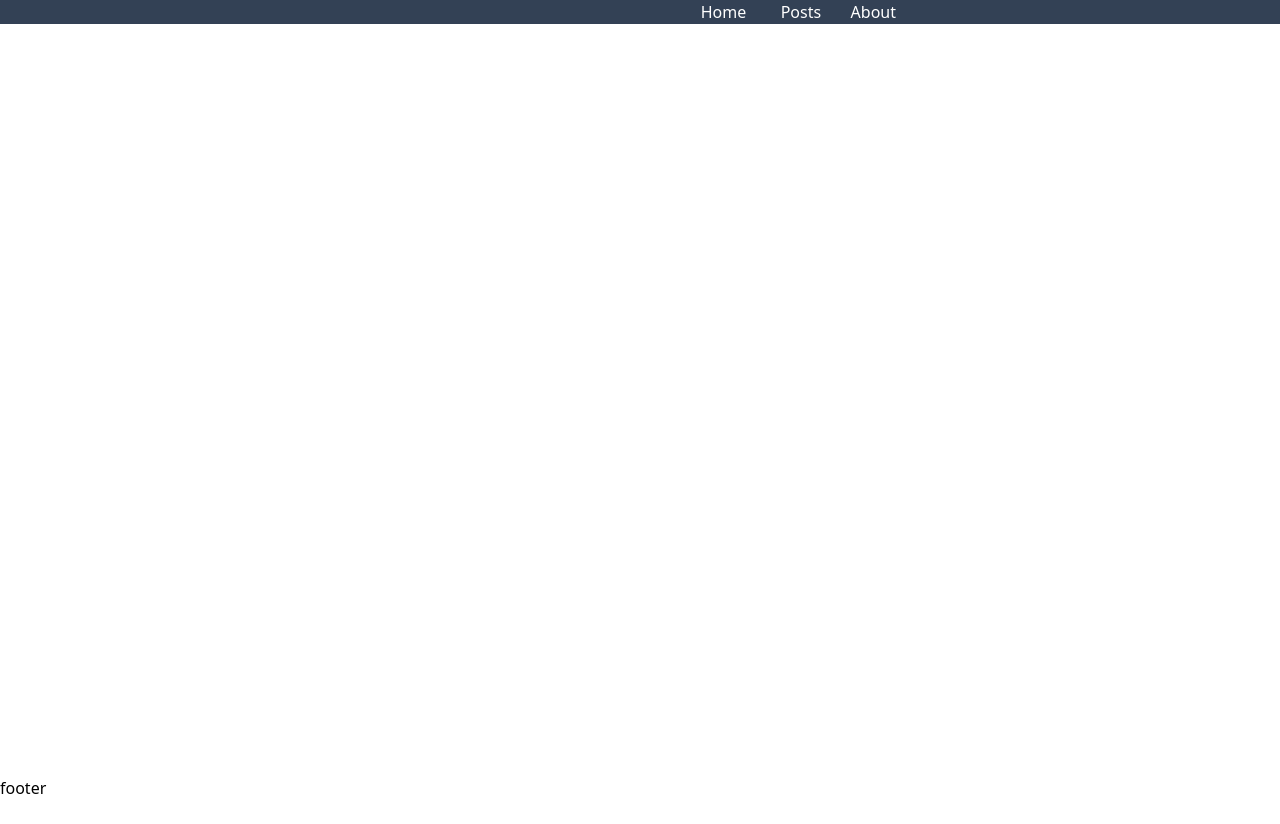
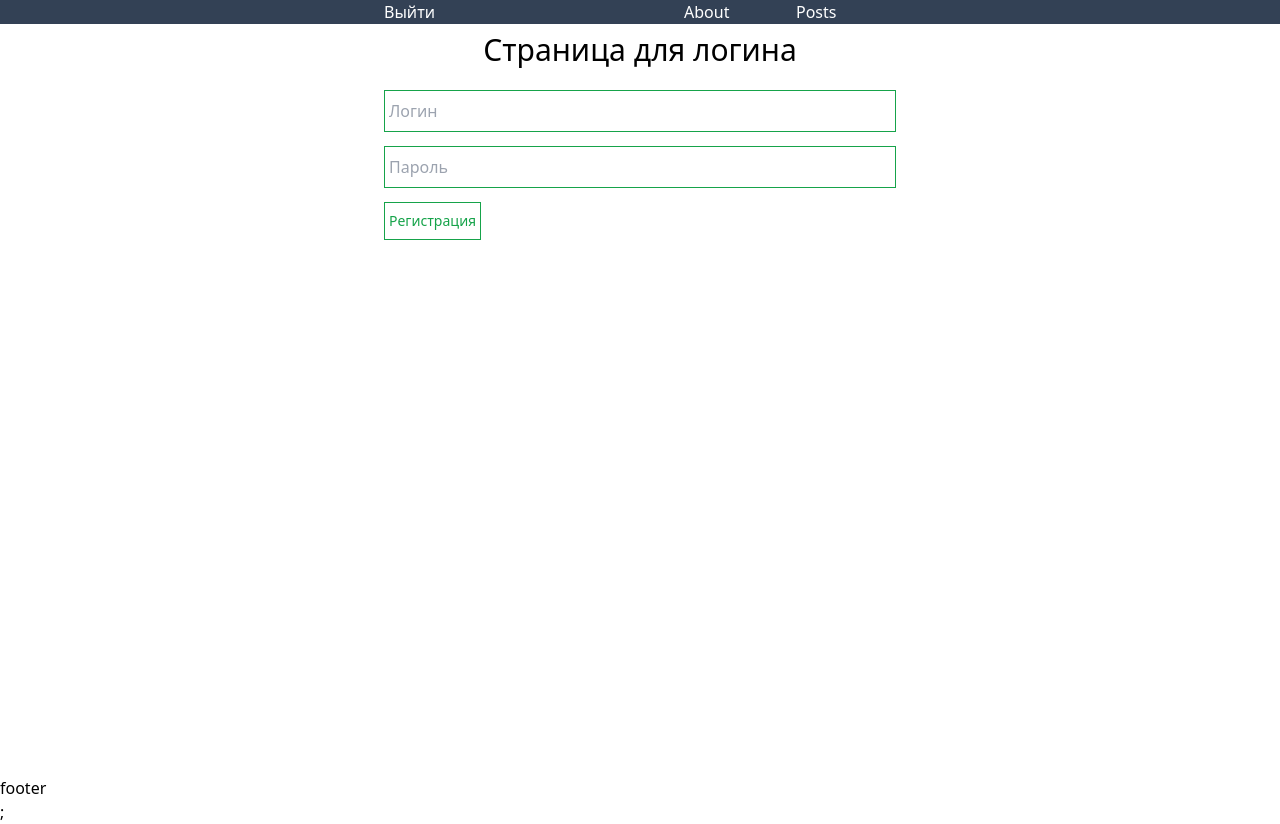
Before and after one commit to Ramil192/React-advanced, a React (Create React App) app: page / in a window 1280 px wide. Before the commit the page ends 800 px from the top, so only its background shows below. Built offline with nearby package versions, Linux system fonts and the light colour scheme.

Commit message:
add registration

```diff
--- a/src/App.tsx
+++ b/src/App.tsx
@@ -1,7 +1,12 @@
+import AuthProvider from './context/AuthProvider';
 import MainRout from './pages/Rout/MainRout';
 
 function App() {
-  return <MainRout />;
+  return (
+    <AuthProvider>
+      <MainRout />;
+    </AuthProvider>
+  );
 }
 
 export default App;
--- a/src/components/NavBar.tsx
+++ b/src/components/NavBar.tsx
@@ -1,12 +1,23 @@
-import { FC } from 'react';
+import { FC, useContext } from 'react';
 import { Link } from 'react-router-dom';
+import { AuthContext } from '../context/AuthProvider';
 
 const NavBar: FC = () => {
+  const { setIsAuth } = useContext(AuthContext);
+
+  const signOut = () => {
+    setIsAuth(false);
+    localStorage.removeItem('auth');
+  };
+
   return (
-    <div className="max-w-lg mx-auto grid grid-cols-7 gap-x-3 rtl-grid">
+    <div className="max-w-lg mx-auto grid grid-cols-navBar gap-x-3">
+      <div>
+        <button onClick={signOut}>Выйти</button>
+      </div>
+
       <Link to={'/about'}>About</Link>
       <Link to={'/posts'}>Posts</Link>
-      <Link to={'/'}>Home</Link>
     </div>
   );
 };
--- /dev/null
+++ b/src/context/AuthProvider.tsx
@@ -0,0 +1,31 @@
+import React, {
+  Dispatch,
+  FC,
+  SetStateAction,
+  createContext,
+  useState,
+} from 'react';
+
+interface IAuthContext {
+  isAuth: boolean;
+  setIsAuth: Dispatch<SetStateAction<boolean>>;
+}
+
+export const AuthContext = createContext<IAuthContext>({
+  isAuth: false,
+  setIsAuth: () => {},
+});
+
+const AuthProvider: FC<{ children: React.ReactNode }> = ({ children }) => {
+  const [isAuth, setIsAuth] = useState(() => {
+    return localStorage.getItem('auth') ? true : false;
+  });
+
+  return (
+    <AuthContext.Provider value={{ isAuth, setIsAuth }}>
+      {children}
+    </AuthContext.Provider>
+  );
+};
+
+export default AuthProvider;
--- a/src/index.css
+++ b/src/index.css
@@ -1,7 +1,3 @@
 @tailwind base;
 @tailwind components;
 @tailwind utilities;
-
-.rtl-grid {
-  direction: rtl;
-}
--- /dev/null
+++ b/src/moduls/Login/Login.tsx
@@ -0,0 +1,51 @@
+import { FC, FormEvent, useContext } from 'react';
+import CustomButton from '../../UI/CustomButton';
+import CustomInput from '../../UI/CustomInput';
+import { AuthContext } from '../../context/AuthProvider';
+import { CustomForm, IUser } from './types/loginTypes';
+
+const Login: FC = () => {
+  const { setIsAuth } = useContext(AuthContext);
+
+  const createNewPost = (event: FormEvent<CustomForm>) => {
+    event.preventDefault();
+
+    const inputs = event.currentTarget.elements;
+
+    const tempNewUser: IUser = {
+      login: inputs.login.value,
+      password: inputs.password.value,
+    };
+
+    inputs.login.value = '';
+    inputs.password.value = '';
+    localStorage.setItem('auth', JSON.stringify(tempNewUser));
+    setIsAuth(true);
+  };
+
+  return (
+    <div className="max-w-lg mx-auto pt-2">
+      <form
+        className="h-52 flex flex-col justify-between"
+        onSubmit={createNewPost}
+      >
+        <h2 className="text-3xl font-medium text-center pb-2">
+          Страница для логина
+        </h2>
+
+        <CustomInput name="login" placeholder="Логин" required type="email" />
+        <CustomInput
+          name="password"
+          placeholder="Пароль"
+          required
+          type="password"
+        />
+        <CustomButton style={{ width: 'max-content' }}>
+          Регистрация
+        </CustomButton>
+      </form>
+    </div>
+  );
+};
+
+export default Login;
--- /dev/null
+++ b/src/moduls/Login/types/loginTypes.ts
@@ -0,0 +1,13 @@
+export interface IUser {
+  login: string;
+  password: string;
+}
+
+interface CustomElements extends HTMLFormControlsCollection {
+  login: HTMLInputElement;
+  password: HTMLInputElement;
+}
+
+export interface CustomForm extends HTMLFormElement {
+  readonly elements: CustomElements;
+}
--- a/src/pages/Rout/MainRout.tsx
+++ b/src/pages/Rout/MainRout.tsx
@@ -1,13 +1,17 @@
-import { FC } from 'react';
+import { FC, useContext } from 'react';
 import { Route, Routes } from 'react-router-dom';
+import { AuthContext } from '../../context/AuthProvider';
 import Layout from '../Layout';
-import { publicRouts } from './routs';
+import { privetRouts, publicRouts } from './routs';
 
 const MainRout: FC = () => {
+  const { isAuth } = useContext(AuthContext);
+  const routes = isAuth ? privetRouts : publicRouts;
+
   return (
     <Routes>
       <Route path="/" element={<Layout />}>
-        {publicRouts.map((item, index) => (
+        {routes.map((item, index) => (
           <Route path={item.path} element={item.element} key={index} />
         ))}
       </Route>
--- a/src/pages/Rout/routs.tsx
+++ b/src/pages/Rout/routs.tsx
@@ -1,9 +1,14 @@
 import { Navigate } from 'react-router-dom';
+import Login from '../../moduls/Login/Login';
 import MainPost from '../../moduls/Posts';
 import MainPostDetails from '../../moduls/Posts/PostDetails';
 
-export const publicRouts = [
+export const privetRouts = [
   { path: 'posts', element: <MainPost /> },
   { path: 'posts/:id', element: <MainPostDetails /> },
   { path: '*', element: <Navigate to="/" /> },
 ];
+export const publicRouts = [
+  { path: '/', element: <Login /> },
+  { path: '*', element: <Navigate to="/" /> },
+];
--- a/tailwind.config.js
+++ b/tailwind.config.js
@@ -2,7 +2,11 @@
 module.exports = {
   content: ['./src/**/*.{js,jsx,ts,tsx}'],
   theme: {
-    extend: {},
+    extend: {
+      gridTemplateColumns: {
+        navBar: '1fr 100px 100px',
+      },
+    },
   },
   plugins: [],
 };
```
